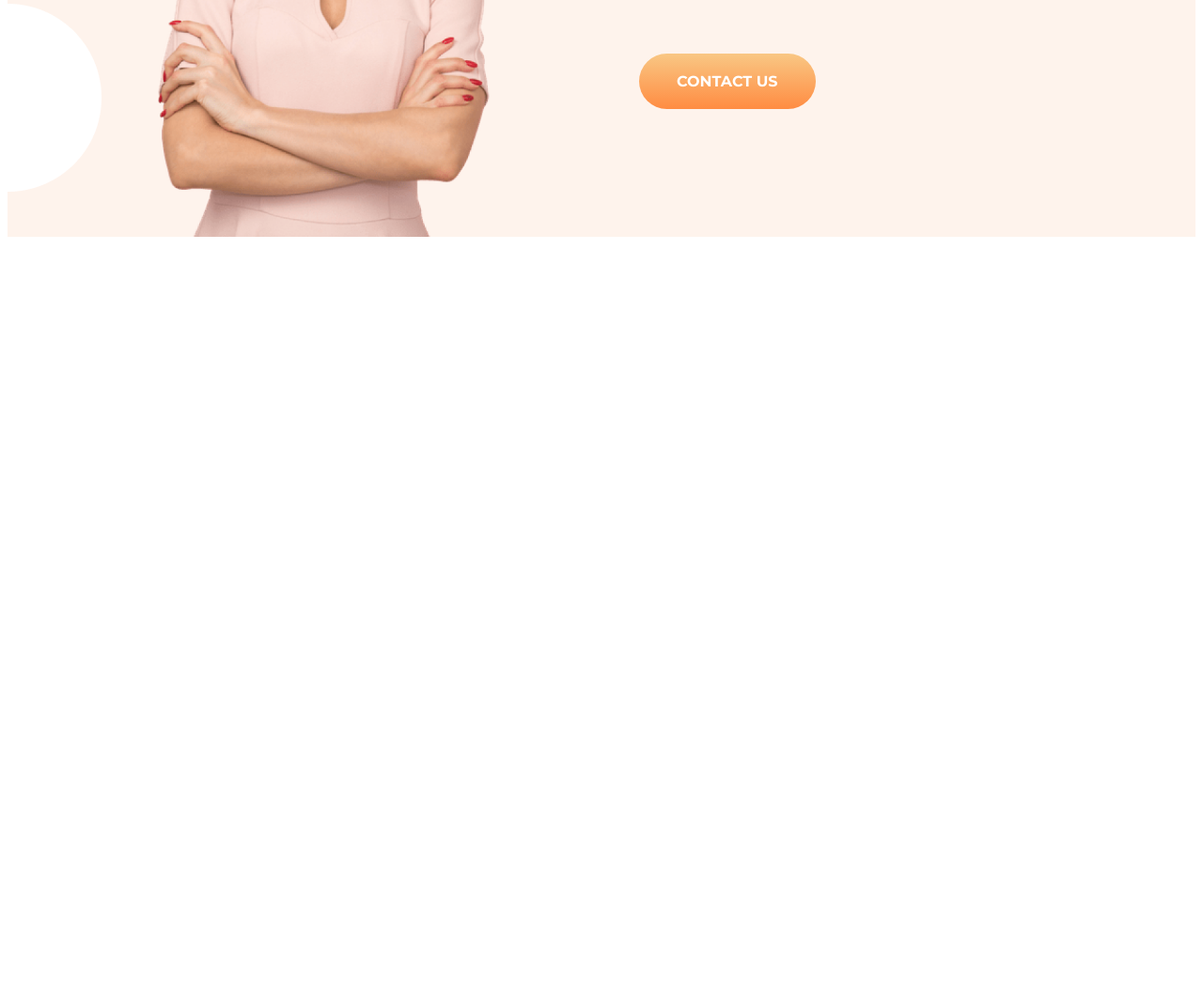
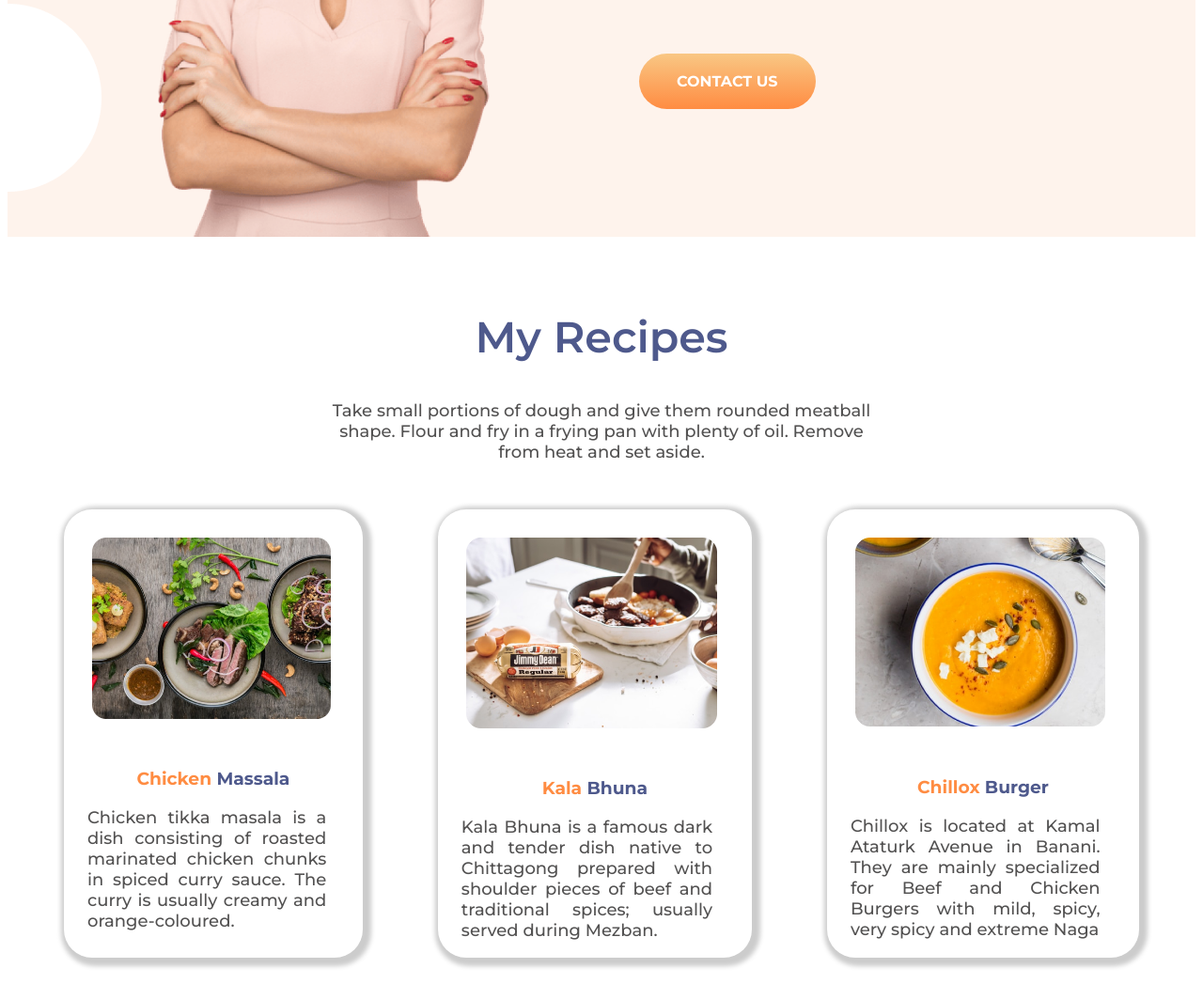
Before and after one commit to mhkmcp/ph-assignment-01, a plain HTML site: page index.html in a window 1280 px wide. Shown: the part 1050-2097 px from the top of the page at 94% size. Before the commit the page ends 1350 px from the top, so only its background shows below. Drawn offline with Linux system fonts and the light colour scheme.

Commit message:
03: added recipe section

```diff
--- a/index.html
+++ b/index.html
@@ -43,6 +43,34 @@
         </div>
     </section>
 
+    <section id="recipe-section" class="recipe">
+        <div class="recipe--top">
+            <h2>My Recipes</h2>
+            <p>Take small portions of dough and give them rounded meatball shape.
+                Flour and fry in a frying pan with plenty of oil. Remove from heat and set aside.</p>
+        </div>
+        <div class="recipe--bottom">
+            <div class="recipe--item">
+                <img src="images/food/food03.jpg" alt="food image">
+                <h3>Chicken <span>Massala</span></h3>
+                <p>Chicken tikka masala is a dish consisting of roasted marinated chicken chunks in spiced curry sauce.
+                    The curry is usually creamy and orange-coloured.</p>
+            </div>
+            <div class="recipe--item">
+                <img src="images/food/food01.jpg" alt="food image">
+                <h3>Kala <span>Bhuna</span></h3>
+                <p>Kala Bhuna is a famous dark and tender dish native to Chittagong prepared with shoulder pieces of
+                    beef and traditional spices; usually served during Mezban.</p>
+            </div>
+            <div class="recipe--item">
+                <img src="images/food/food02.png" alt="food image">
+                <h3>Chillox <span>Burger</span></h3>
+                <p>Chillox is located at Kamal Ataturk Avenue in Banani. They are mainly specialized for Beef and
+                    Chicken Burgers with mild, spicy, very spicy and extreme Naga</p>
+            </div>
+        </div>
+    </section>
+
 
 </body>
 
--- a/style.css
+++ b/style.css
@@ -83,7 +83,6 @@ p {
     margin-bottom: 30px;
     color: #4e598c;
 }
-
 .about--right p {
     margin: 50px 0;
     margin-bottom: 90px;
@@ -92,3 +91,49 @@ p {
 .about--right-contact {
     margin-top: 100px;
 }
+
+/* RECIPE SECTION */
+
+.recipe {
+    display:flex;
+    flex-direction: column;
+    margin: 0 40px;
+}
+.recipe--top h2 {
+    text-align: center;
+    color: #4e598c;
+}
+.recipe--top p {
+    text-align: center;
+    width: 50%;
+    margin: 0 auto;
+    margin-bottom: 30px;
+}
+.recipe--bottom {
+    display:flex;
+    margin: 20px;
+}
+.recipe .recipe--item {
+    margin-right: 80px;
+    border-radius: 30px;
+    box-shadow: 3px 3px 5px 6px #ccc;;
+}
+.recipe .recipe--item:last-child {
+    margin-right: 0;
+}
+.recipe--bottom img {
+    margin: 30px;
+    width: 80%;
+}
+.recipe--item h3 {
+    color: #ff8c42;
+    text-align: center;
+}
+.recipe--item h3 span {
+    color: #4e598c;
+}
+.recipe--item p {
+    width: 80%;
+    margin-left: 25px;
+    text-align: justify;
+}
```
